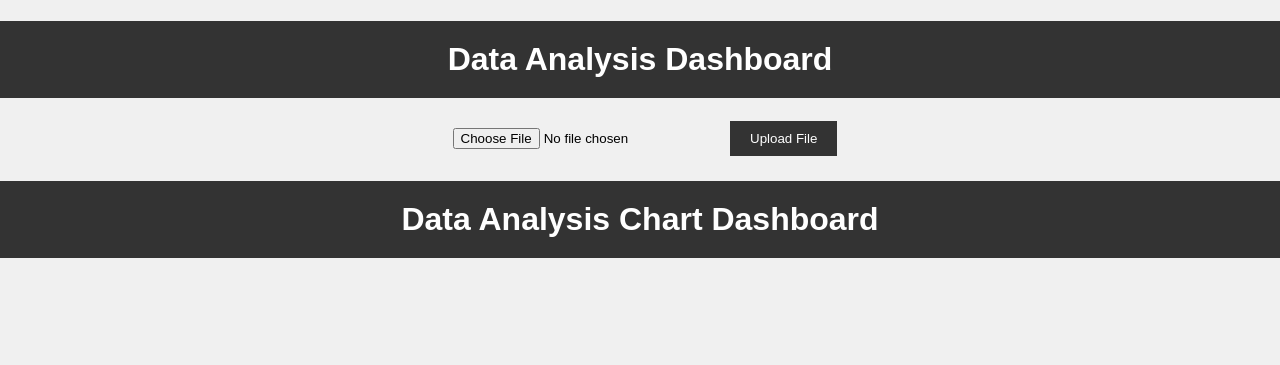
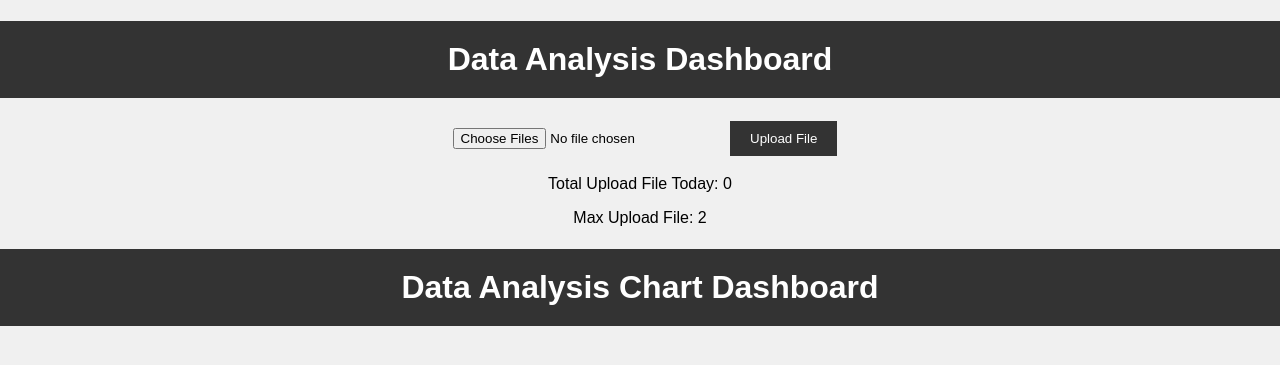
Before and after one commit to tmdgroupid/CekatanBizWeb, a Flask app: page / in a window 1280 px wide. Shown: the top 365 px of the page. Run offline with Flask 3, Linux system fonts and the light colour scheme; some libraries are stand-ins or nearby versions.

Commit message:
Update index.html

```diff
--- a/templates/index.html
+++ b/templates/index.html
@@ -48,10 +48,24 @@
 <body>
     <div class="container">
         <h1>Data Analysis Dashboard</h1>
-        <form method="POST" enctype="multipart/form-data">
-            <input type="file" name="file" accept=".csv" required>
+        <form method="POST" enctype="multipart/form-data" onsubmit="return validateForm();">
+            <input type="file" name="files" accept=".csv" multiple required>
             <button type="submit">Upload File</button>
+            <p>Total Upload File Today: {{ upload_count_today }}</p>
+            <p>Max Upload File: 2</p>
         </form>
+
+        <script>
+            function validateForm() {
+                var input = document.querySelector('input[type="file"]');
+                if (input.files.length > 2) {
+                    window.location.href = 'register_page';
+                    return false;
+                }
+                return true;
+            }
+        </script>
+
         {% if df is not none %}
             <h2>Data Preview</h2>
             <table>
```
